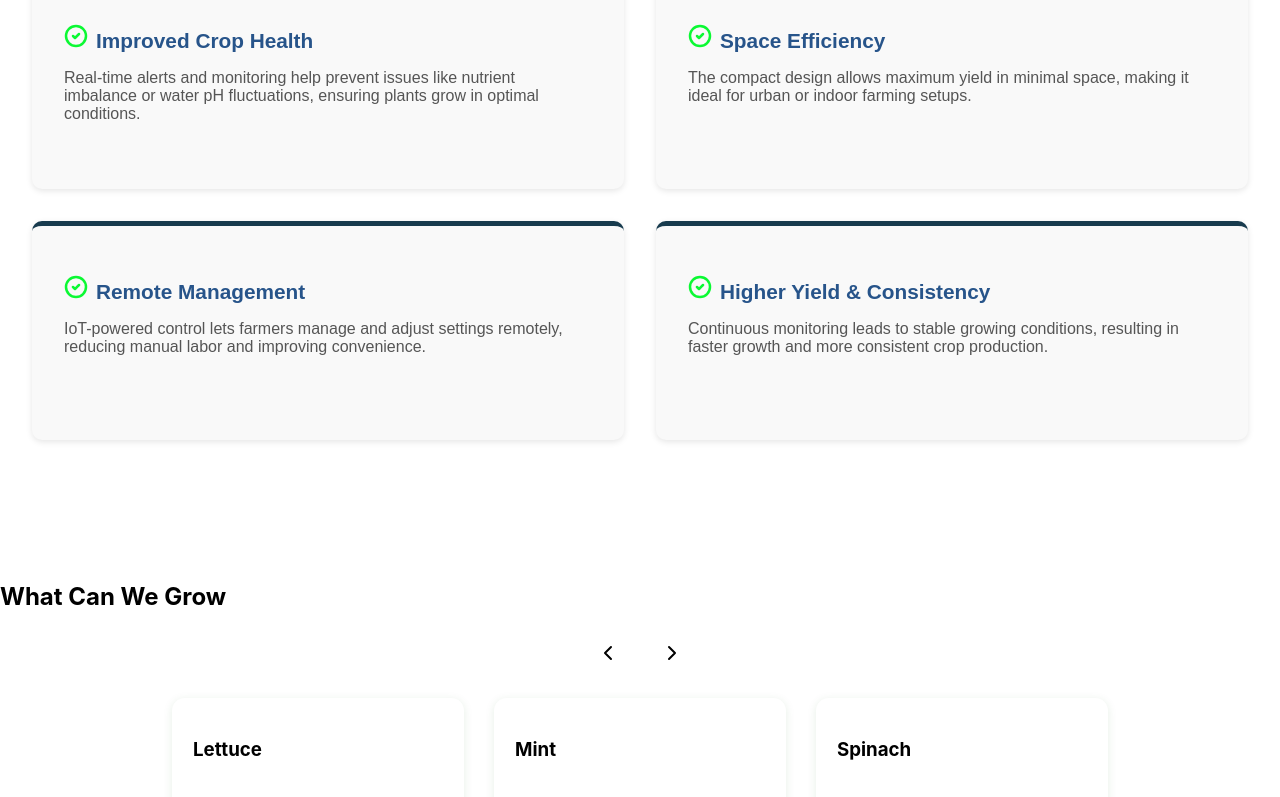
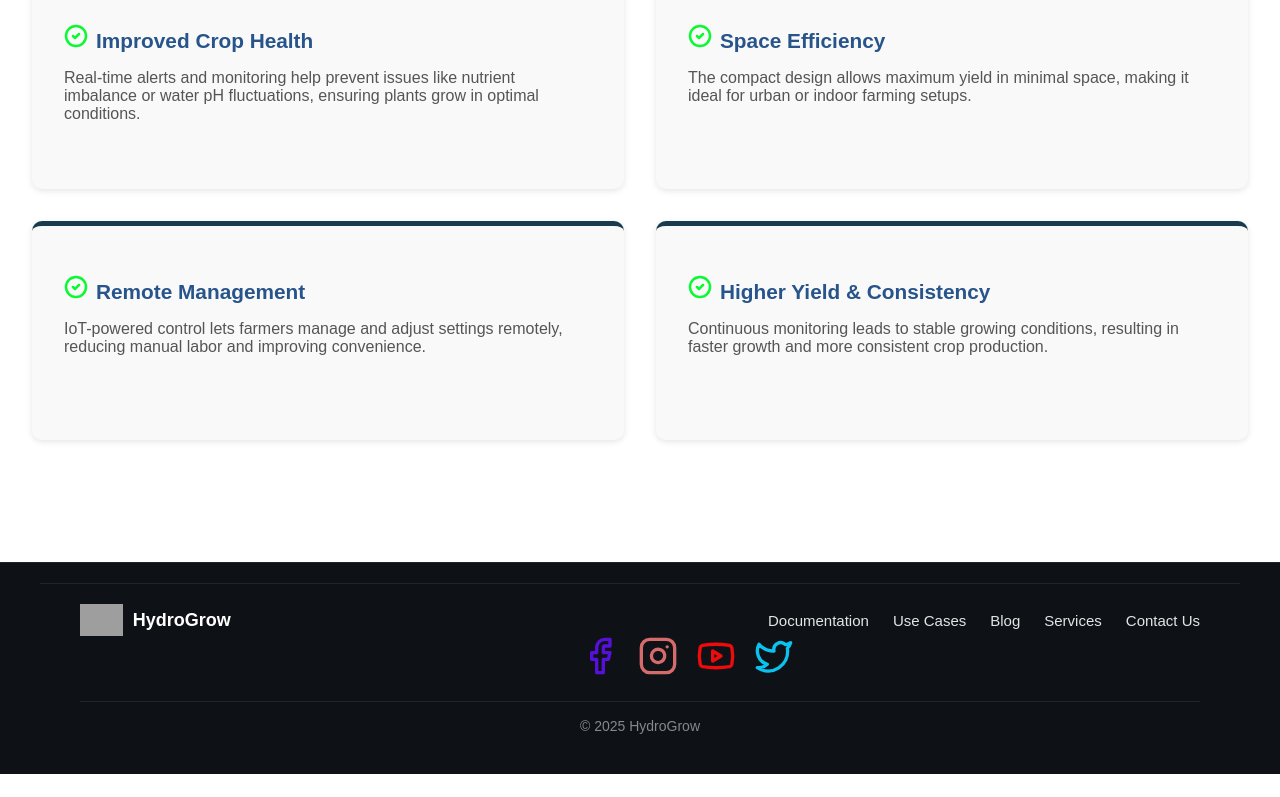
Before and after one commit to kritikashakya7/Hydrowgrow, a React (Create React App) app: page / in a window 1280 px wide. Shown: the part 2000-2797 px from the top of the page. After the commit the page ends 2774 px from the top, so only its background shows below. Built offline with nearby package versions, Linux system fonts and the light colour scheme; grey boxes are pictures that could not be loaded.

Commit message:
initial commit

```diff
--- a/src/Pages/Home.js
+++ b/src/Pages/Home.js
@@ -1,5 +1,4 @@
-import React, { useState } from "react";
-import { ChevronRight, ChevronLeft } from "lucide-react";
+import React from "react";
 import "../css/Home.css";
 import {
   CircleAlert,
@@ -15,33 +14,7 @@ import Footer from "../Components/Footer";
 import bgimg from '../Assets/bgimg.jpg';
 import aku from '../Assets/aku.mp4';
 
-const Home = () => {
-  const [index, setIndex] = useState(0);
-  const [showMore, setShowMore] = useState(Array(6).fill(false));
-
-  const cropData = [
-    { title: "Lettuce", details: "Grow lettuce using a hydroponic tower by maintaining 6.0-6.5 pH, cool temperature, and 10-14 hours of light." },
-    { title: "Mint", details: "Mint grows well in hydro towers with 5.5-6.0 pH, frequent harvesting, and medium light." },
-    { title: "Spinach", details: "Keep spinach in cooler environments, 6.0-7.5 pH, and harvest within 4-6 weeks." },
-    { title: "Cilantro", details: "Use 6.5 pH, low humidity, and LED lighting for better yield in towers." },
-    { title: "Oregano", details: "Grows best in 6.0-7.0 pH with 6-8 hours of direct light in towers." },
-    { title: "Chives", details: "Requires nutrient-rich water, 6.0-6.5 pH, and good airflow to grow well." },
-  ];
-
-  const toggleMore = (i) => {
-    const updated = [...showMore];
-    updated[i] = !updated[i];
-    setShowMore(updated);
-  };
-
-  const nextSlide = () => {
-    if (index < cropData.length - 3) setIndex(index + 3);
-  };
-
-  const prevSlide = () => {
-    if (index >= 3) setIndex(index - 3);
-  };
-
+function Home() {
   return (
     <>
       <motion.div
@@ -61,12 +34,17 @@ const Home = () => {
           <div
             className="intro-wrapper"
             style={{
-              backgroundImage: `url(${bgimg})`,
+             backgroundImage: `url(${bgimg})`,
               backgroundSize: "cover",
               backgroundPosition: "center",
             }}
           >
-
+            <div className="vid-overlay">
+              <video width="100%" autoPlay loop muted>
+                <source src="aku.mp4" type="video/mp4" />
+                Your browser does not support the video tag.
+              </video>
+            </div>
 
             <div className="intro">
               <h1>Hydrowgrow: IoT for Hydroponic Farming</h1>
@@ -81,6 +59,7 @@ const Home = () => {
             </div>
           </div>
         </motion.div>
+
 
         <div className="about-us-section">
           <div className="about-text">
@@ -104,7 +83,8 @@ const Home = () => {
         <div className="features">
           <h1>Key Features</h1>
           <div className="feature-container">
-            {[{
+            {[
+              {
                 title: "Alert System",
                 icon: <CircleAlert color="red" size={25} />,
                 desc: "Receive real-time notifications about critical changes in your system, ensuring immediate action when necessary.",
@@ -133,7 +113,9 @@ const Home = () => {
                 transition={{ duration: 0.5, delay: index * 0.2 }}
                 viewport={{ once: true }}
               >
-                <h2>{item.title} {item.icon}</h2>
+                <h2>
+                  {item.title} {item.icon}
+                </h2>
                 <p>{item.desc}</p>
               </motion.div>
             ))}
@@ -177,32 +159,11 @@ const Home = () => {
         </div>
       </motion.div>
 
-      <div className="what-grow-section">
-        <h2 className="what-grow-title">What Can We Grow</h2>
-
-        <div className="slider-controls">
-          <button onClick={prevSlide}><ChevronLeft /></button>
-          <button onClick={nextSlide}><ChevronRight /></button>
-        </div>
-
-        <div className="grow-slider">
-          {cropData.slice(index, index + 3).map((item, i) => (
-            <div className="grow-card" key={i}>
-              <h3>{item.title}</h3>
-              <button className="more-btn" onClick={() => toggleMore(i + index)}>
-                {showMore[i + index] ? "Hide" : "More"}
-              </button>
-              {showMore[i + index] && <p className="grow-details">{item.details}</p>}
-            </div>
-          ))}
-        </div>
-      </div>
-
       <div className="footer">
         <Footer />
       </div>
     </>
   );
-};
+}
 
 export default Home;
```
Also changed, not shown: src/css/Home.css (line endings or trailing spaces).
